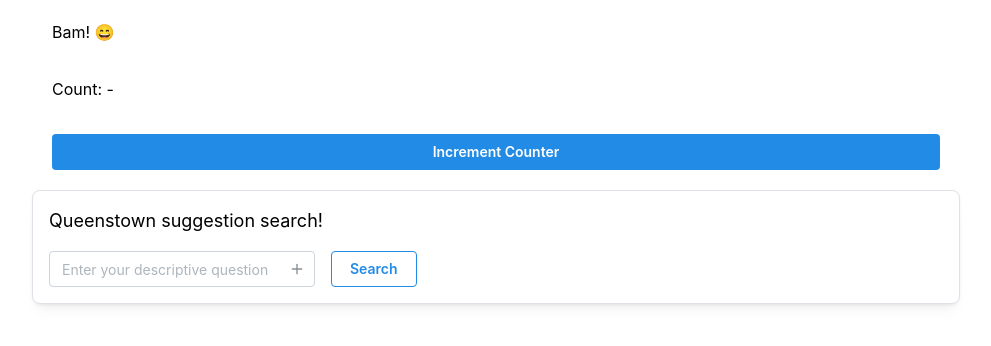
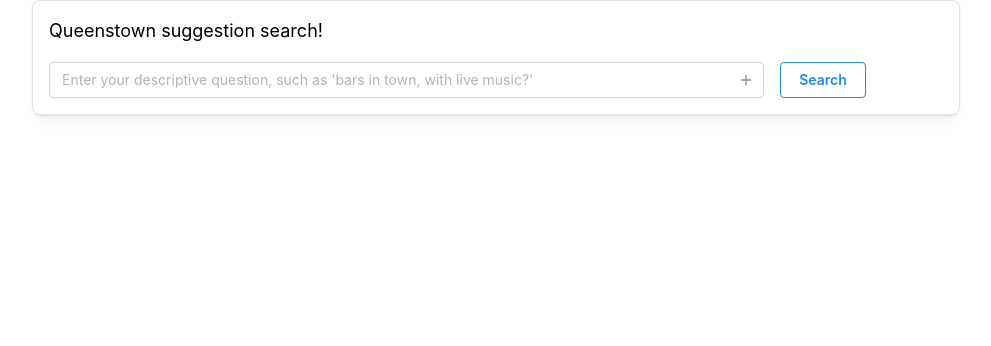
Before and after one commit to sedrak-digio/template-demo, a React (Vite) app: page / in a window 1280 px wide. Shown: the top 346 px of the page, without its empty margins (144-1135 px from the left). Built offline with nearby package versions, Linux system fonts and the light colour scheme.

Commit message:
remove counter loigc

```diff
--- a/src/App.tsx
+++ b/src/App.tsx
@@ -1,31 +1,30 @@
 import "@mantine/core/styles.css";
-import { Button, Container, LoadingOverlay, MantineProvider, Stack, Text } from "@mantine/core";
+import { Container, MantineProvider } from "@mantine/core";
 import { theme } from "./theme";
-import { useState } from "react";
 import MultiQuestionSearchBar from "./components/QuestionSearchBar/QuestionSearchBar";
 
 export default function App() {
 
-  const [loading, setLoading] = useState(false);
-  const [counter, setCounter] = useState('-');
+  // const [loading, setLoading] = useState(false);
+  // const [counter, setCounter] = useState('-');
 
-  const incrementCounter = async () => {
-    setLoading(true)
-    const response = await (await fetch(`/api/counter`)).json()
-    setCounter(response.counterValue);
-    setLoading(false)
-  }
+  // const incrementCounter = async () => {
+  //   setLoading(true)
+  //   const response = await (await fetch(`/api/counter`)).json()
+  //   setCounter(response.counterValue);
+  //   setLoading(false)
+  // }
 
 
   return <MantineProvider theme={theme}>
 
     <Container>
-      <LoadingOverlay visible={loading} zIndex={1000} overlayProps={{ radius: "sm", blur: 2 }} />
+      {/* <LoadingOverlay visible={loading} zIndex={1000} overlayProps={{ radius: "sm", blur: 2 }} />
       <Stack p={"lg"} gap={'xl'}>
         <Text>Bam! 😄</Text>
         <Text>Count: {counter}</Text>
         <Button onClick={incrementCounter}>Increment Counter</Button>
-      </Stack>
+      </Stack> */}
       <MultiQuestionSearchBar />
     </Container>
 
--- a/src/components/QuestionSearchBar/QuestionSearchBar.tsx
+++ b/src/components/QuestionSearchBar/QuestionSearchBar.tsx
@@ -69,8 +69,8 @@ const MultiQuestionSearchBar: React.FC = () => {
       <Stack>
         <Group>
           <TextInput
-            width='800'
-            placeholder="Enter your descriptive question"
+            w="80%"
+            placeholder="Enter your descriptive question, such as 'bars in town, with live music?'"
             value={currentQuestion}
             onChange={handleQuestionChange}
             rightSection={<IconPlus size={16} onClick={addQuestion} />}
```
